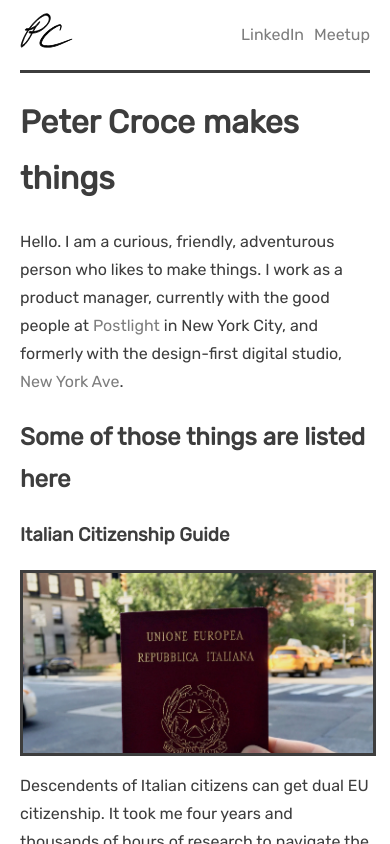
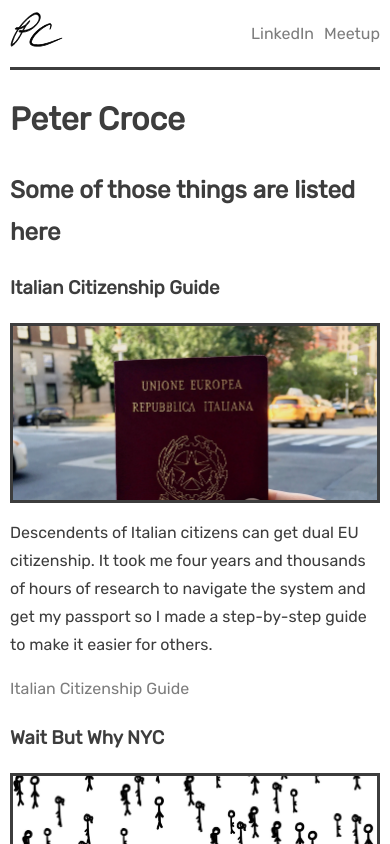
Before and after one commit to petercroce/petercroce.org, a React (Create React App) app: page / in a window 390 px wide. Shown: the top 844 px of the page. Built offline with nearby package versions, Linux system fonts and the light colour scheme.

Commit message:
feat: improve card sizing on mobile

```diff
--- a/src/App.css
+++ b/src/App.css
@@ -4,7 +4,9 @@
   --lightGray: #7d7d7d;
   --backgroundColor: #f7f7f7;
 }
-
+* {
+  box-sizing: border-box;
+}
 #root {
   min-width: 100%;
   overflow: hidden;
@@ -13,8 +15,13 @@
   display: flex;
   min-height: 100vh;
   flex-direction: column;
-  margin: 0 20px;
+  margin: 0 10px;
   font-family: 'Rubik', sans-serif;
+}
+@media (min-width: 768px) {
+  .App {
+    margin: 0 20px;
+  }
 }
 h1, h2, h3 {
   font-weight: bold;
--- a/src/App.js
+++ b/src/App.js
@@ -28,16 +28,7 @@ class App extends Component {
         </header>
         <body>
           <div className="section">
-            <h1>Peter Croce makes things</h1>
-            <div className="text-section">
-              <p>Hello. I am a curious, friendly, adventurous person who likes to make things.
-                I work as a product manager, currently with the good people at <a
-                  href="https://postlight.com" target="_blank" rel="noopener noreferrer nofollow"
-                  >Postlight</a> in New York City, and formerly with the design-first digital studio, <a
-                  href="https://www.ny-ave.com/" target="_blank" rel="noopener noreferrer nofollow"
-                  >New York Ave</a>.
-               </p>
-            </div>
+            <h1>Peter Croce</h1>
           </div>
           <div className="section">
             <h2 className="no-margin-bottom">Some of those things are listed here</h2>
```
